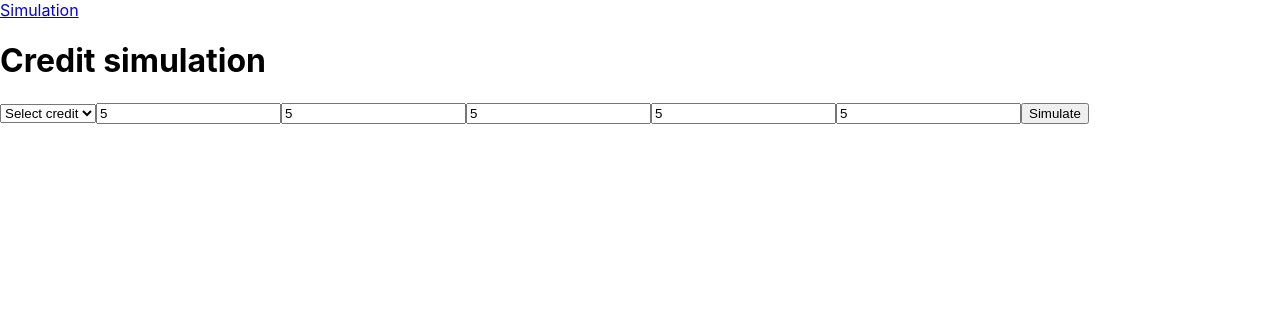
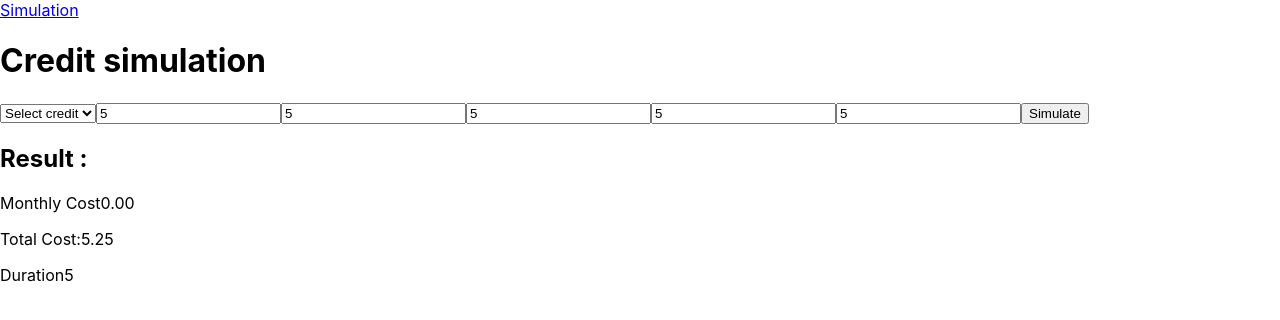
Before and after one commit to taouamwalideddine/Brief-5-Salefni, a React (Create React App) app: page / in a window 1280 px wide. Both pictures are taken after typing "5", "5", "5", "5", "5" into the empty fields and a click on the button "Simulate". Shown: the top 320 px of the page. Built offline with nearby package versions, Linux system fonts and the light colour scheme.

Commit message:
Add loan calculation logic and result display to SimulationPage component

```diff
--- a/src/pages/SimulationPage.jsx
+++ b/src/pages/SimulationPage.jsx
@@ -10,6 +10,7 @@ const SimulationPage = () => {
         fees : "",
         insurance : ""
     });
+    const [ result, setResult] = useState(null);
 
     const handleChange = (e) => {
         setForm({ ...form, [e.target.name]: e.target.value});
@@ -17,8 +18,29 @@ const SimulationPage = () => {
 
     const handleSubmit = (e) => {
         e.preventDefault();
-        // temp log
-        console.log(form);
+        const principal = parseFloat(form.amount)  || 0;
+        const months = parseFloat(form.duration)  || 0;
+        const annualRate = parseFloat(form.rate)  || 0;
+        const monthlyRate = parseFloat(form.rate)  /100 /12;
+        const fees = parseFloat(form.fees)  || 0;
+        const insuranceRate = parseFloat(form.insurance)  || 0;
+        const insuranceCost = parseFloat(insuranceRate / 100)* principal;
+
+        // loan formula for fixed rate loans
+        // M = P * r *( 1+ r)^n /((1 + r)^n - 1)
+        let monthlyPayment = 0;
+        if (monthlyPayment > 0 && months > 0){
+            monthlyPayment =
+            (principal * monthlyRate * Math.pow(1 + monthlyRate, months)) /
+            (Math.pow(1 + monthlyRate, months) - 1);
+        }
+
+        const totalCost = (monthlyPayment * months) + fees + insuranceCost;
+        setResult({
+            monthlyPayment: monthlyPayment.toFixed(2),
+            totalCost: totalCost.toFixed(2),
+            months
+        });
     };
 
     return (
@@ -66,7 +88,7 @@ const SimulationPage = () => {
                     placeholder="Fees (Optional)"
                     value={form.fees}
                     onChange={handleChange}
-                    required
+
                 />
                 <input
                     name="insurance"
@@ -74,10 +96,18 @@ const SimulationPage = () => {
                     placeholder="Insurance (%) (Optional)"
                     value={form.insurance}
                     onChange={handleChange}
-                    required
+
                 />
                 <button type="submit">Simulate</button>
             </form>
+            {result && (
+                <div style ={{marginTop:"20px"}}>
+                    <h2>Result :</h2>
+                    <p>Monthly Cost{result.monthlyPayment}</p>
+                    <p>Total Cost:{result.totalCost}</p>
+                    <p>Duration{result.months}</p>
+                </div>
+            )}
         </div>
     );
 };
```
